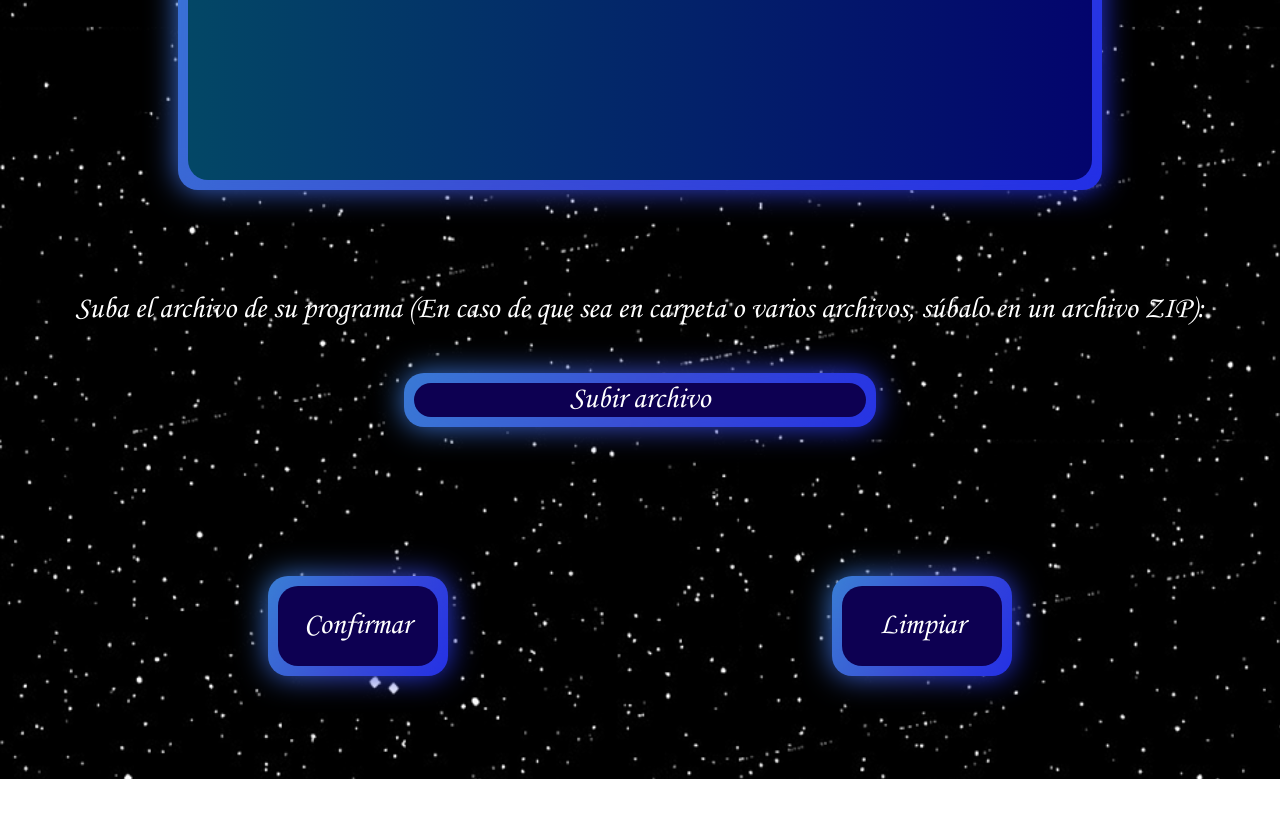
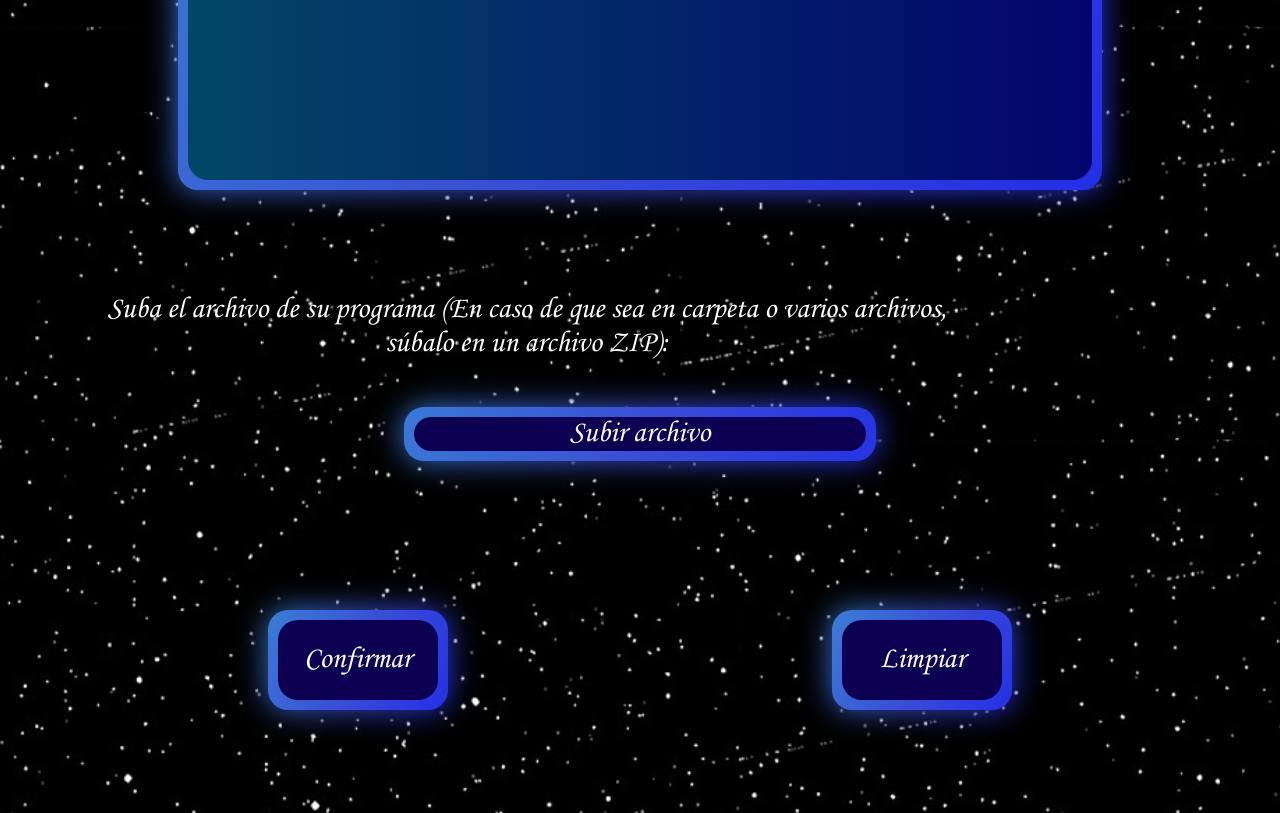
Before and after one commit to Tostiloco3570/modificar, a plain HTML site: page Index.html in a window 1280 px wide. Shown: the part 1573-2386 px from the top of the page. Before the commit the page ends 2352 px from the top, so only its background shows below. Drawn offline with Linux system fonts and the light colour scheme.

Commit message:
modified:   Index.html

```diff
--- a/Index.html
+++ b/Index.html
@@ -38,7 +38,7 @@
 			<div style="position: relative; margin: 10% auto; width: 80%;" class="ani">
 				<textarea maxlength="400" minlength="30" style="color: white; font-family: mini;" name="Pedido" class="b" required></textarea>
 			</div>
-			<p>Suba el archivo de su programa (En caso de que sea en carpeta o varios archivos, súbalo en un archivo ZIP):</p>
+			<p style="width: 80%;">Suba el archivo de su programa (En caso de que sea en carpeta o varios archivos, súbalo en un archivo ZIP):</p>
 			<div style="width: 40%; font-family: monotype;" class="d_f ani">
 				<p>Subir archivo</p>
 				<input type="file" style="color: white;" class="btn_enviar" name="Archivo" required>
```
